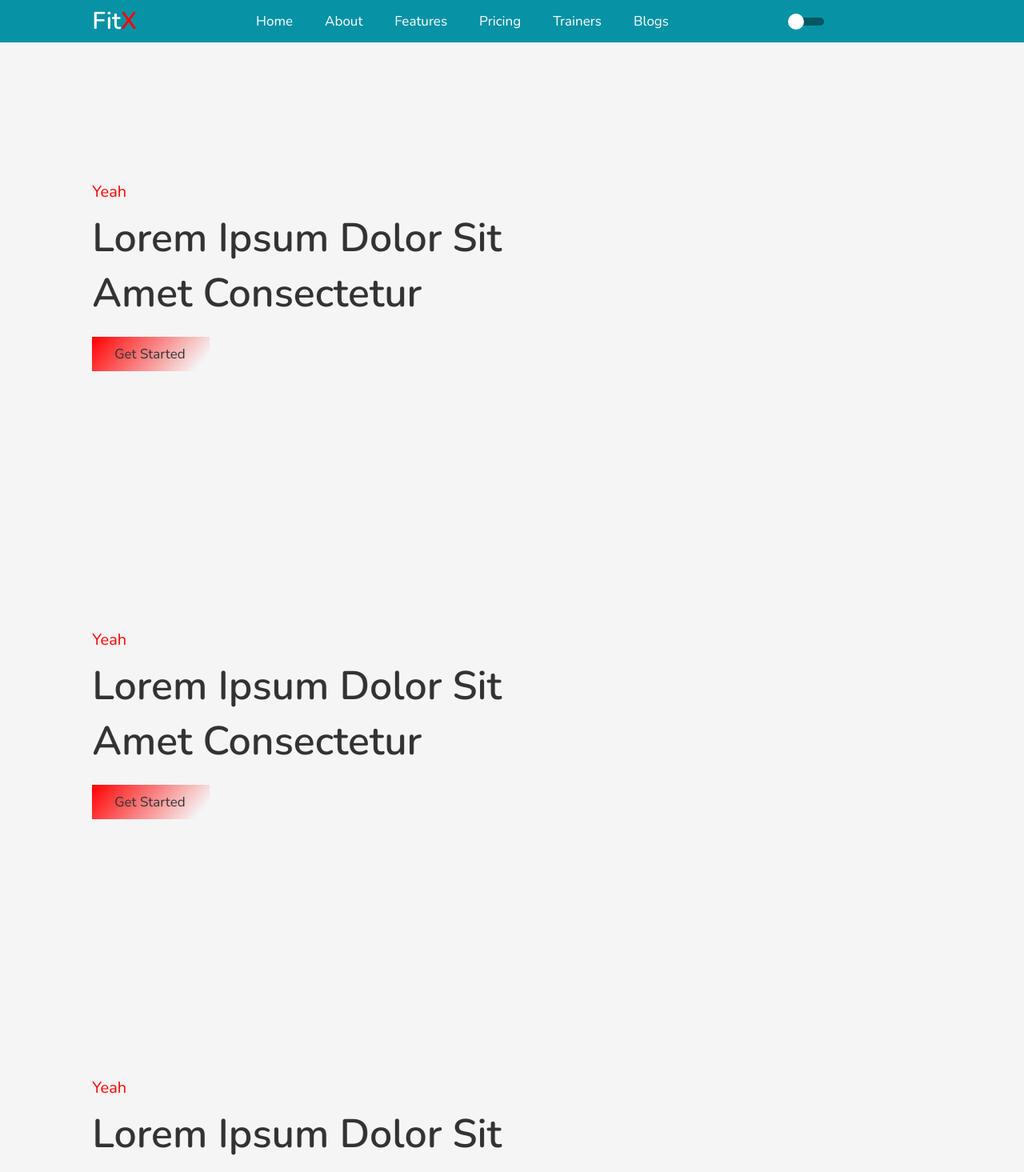
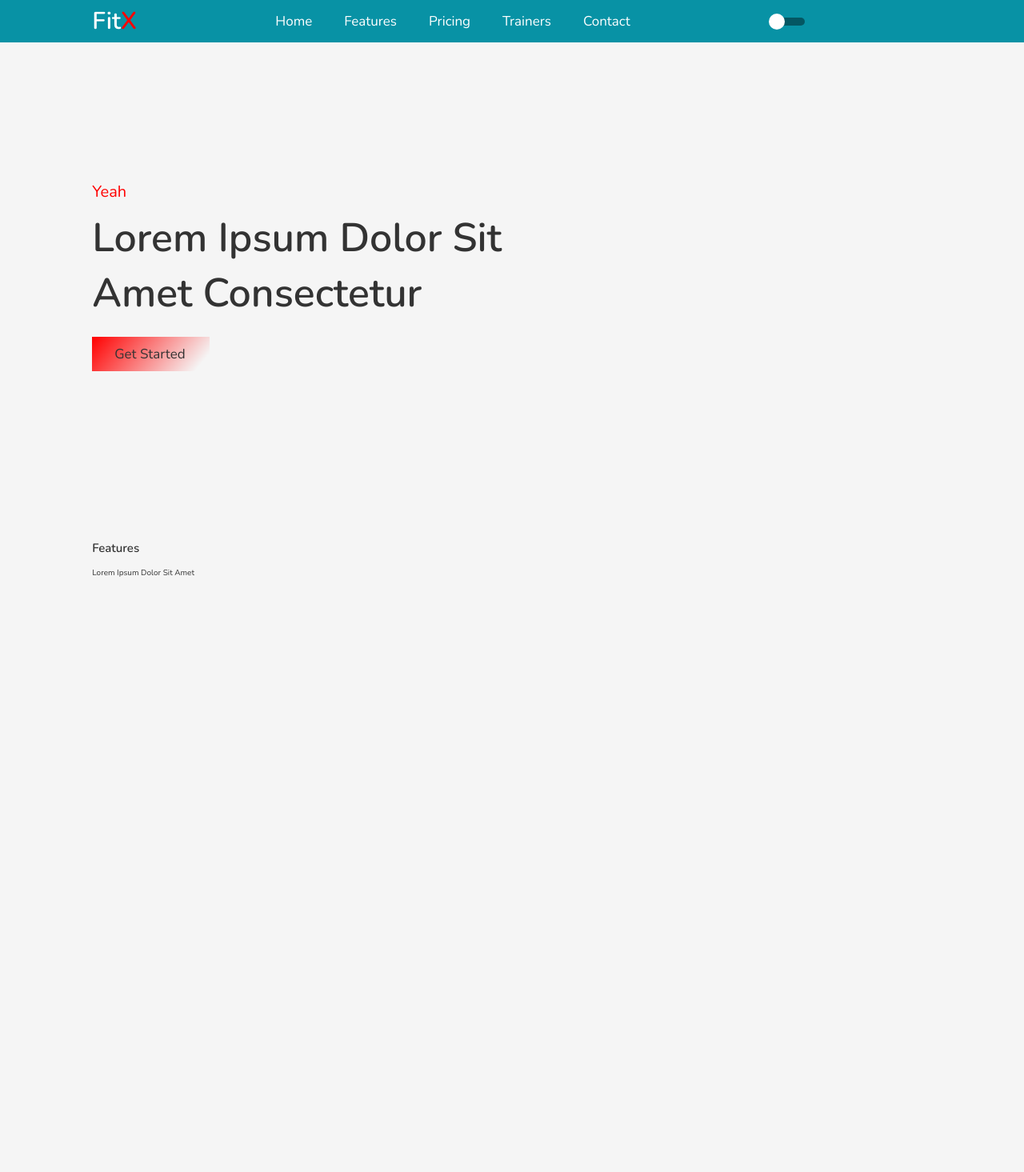
Before and after one commit to anderson-pixel/fitx, a React (Create React App) app: page / in a window 1280 px wide. Shown: the top 1465 px of the page at 80% size. After the commit the page ends 800 px from the top, so only its background shows below. Built offline with nearby package versions, Linux system fonts and the light colour scheme.

Commit message:
Created Features Component

```diff
--- a/src/App.tsx
+++ b/src/App.tsx
@@ -6,6 +6,7 @@ import dark from './styles/themes/dark';
 import usePersistedState from './utils/usePersistedState'
 import Header from './components/header/header';
 import Home from './components/header/Home/home';
+import Feature from './components/header/Features/feature';
 
 function App() {
 
@@ -21,6 +22,7 @@ function App() {
       <GlobalStyle/>
       <Header toggleTheme={toggleTheme}/>
       <Home />
+      <Feature />
     </div>
     </ThemeProvider>
   );
--- /dev/null
+++ b/src/components/header/Features/feature.tsx
@@ -0,0 +1,24 @@
+import React from 'react'
+import styled from 'styled-components'
+import Featureconfig from './featureconfig'
+import fimage1 from '../../../images';
+import fimage2 from '../../../images';
+import fimage3 from '../../../images';
+import fimage4 from '../../../images';
+
+const FeaturesContainer = styled.section`
+
+`
+
+const Feature = () => {
+  return (
+    <FeaturesContainer id="features">
+      <h1>Features</h1>
+      <div className="a-container">
+      <Featureconfig />
+      </div>
+    </FeaturesContainer>
+  )
+}
+
+export default Feature;
--- /dev/null
+++ b/src/components/header/Features/featureconfig.tsx
@@ -0,0 +1,17 @@
+import React from 'react'
+
+const Featureconfig: React.FC = (props) => {
+  return (
+    <div className="a-box">
+        <div className="a-b-img">
+            <img src={props.image} alt=''/>
+        </div>
+        <div className="a-b-text">
+            <h2> {props.title} </h2>
+            <p>lorem ipsum dolor sit amet</p>
+        </div>
+    </div>
+  )
+}
+
+export default Featureconfig;
--- a/src/components/header/Home/home.tsx
+++ b/src/components/header/Home/home.tsx
@@ -43,7 +43,7 @@ margin-top: 6.5rem;
 }
 `
 
-function Home() {
+const Home = () => {
   return (
     <HomeContainer>
      <div className="home-slider">
@@ -59,22 +59,6 @@ function Home() {
              </div>
          </div>
 
-         <div className="slide" style={{backgroundImage: "url('')  no-repeat;"}}>
-             <div className="content">
-                 <span>Yeah</span>
-                 <h3>Lorem ipsum dolor sit amet consectetur</h3>
-                 <a href="#" className="btn">get started</a>
-             </div>
-         </div>
-
-          <div className="slide" style={{backgroundImage: "url('')  no-repeat;"}}>
-             <div className="content">
-                 <span>Yeah</span>
-                 <h3>Lorem ipsum dolor sit amet consectetur</h3>
-                 <a href="#" className="btn">get started</a>
-             </div>
-         </div>
-         <div className="swiper-button-next"></div>
      </div>
     </div>
     </HomeContainer>
--- a/src/components/header/header.tsx
+++ b/src/components/header/header.tsx
@@ -23,11 +23,10 @@ const Header: React.FC<Props> = ({ toggleTheme }) => {
 
         <nav className="navbar">
           <a href="#home">home</a>
-          <a href="#about">about</a>
           <a href="#fetures">features</a>
           <a href="#pricing">pricing</a>
           <a href="#trainers">trainers</a>
-          <a href="#blogs">blogs</a>
+          <a href="#contact">contact</a>
         </nav>
 
         <Switch
```
